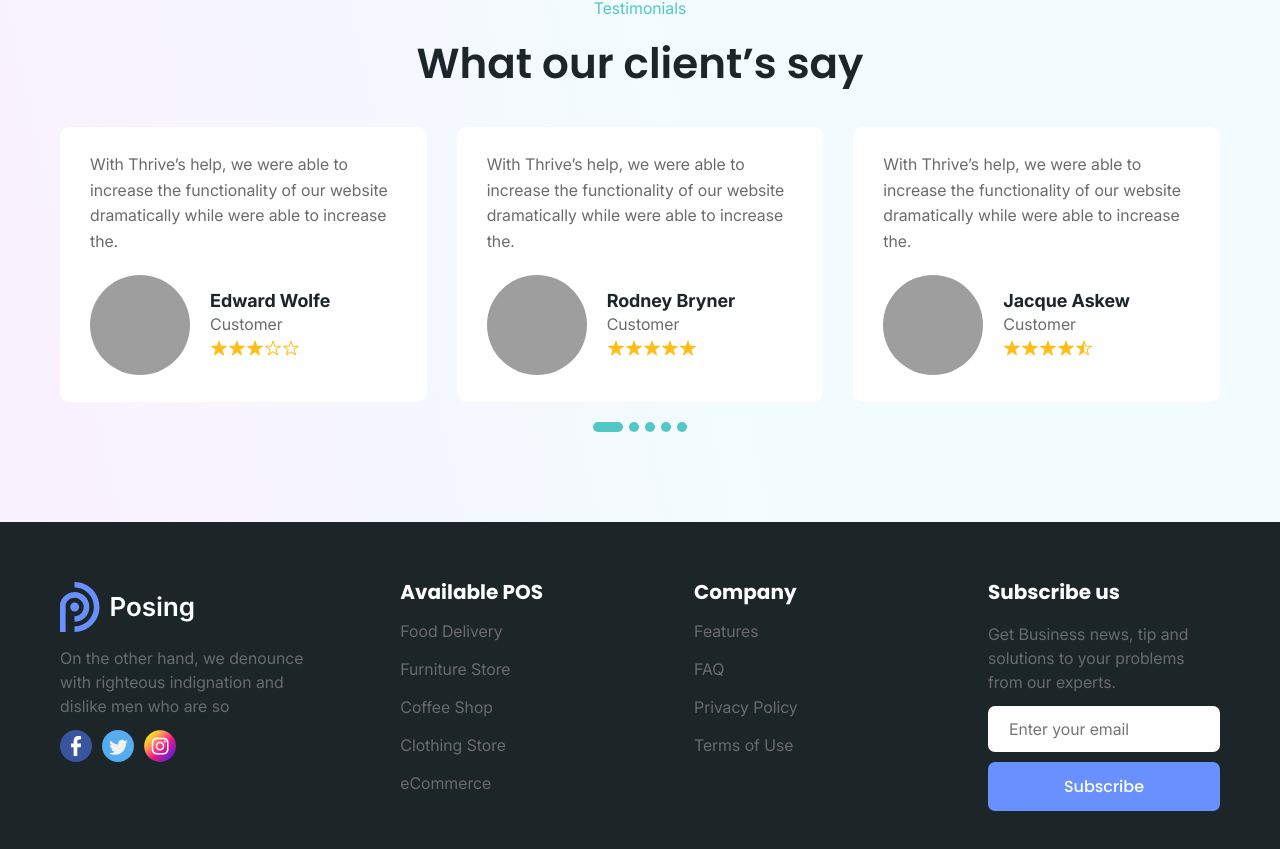
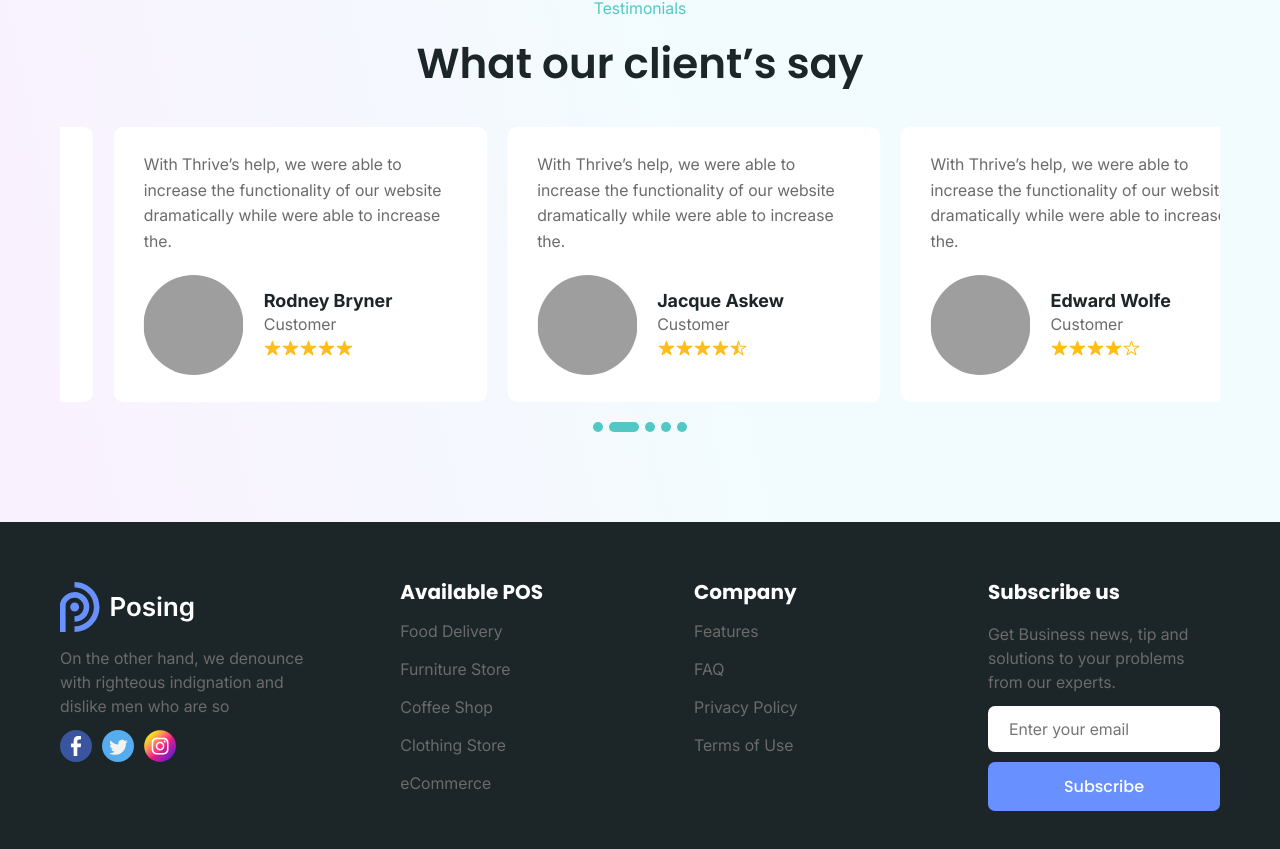
Before and after one commit to FezileChelebiyeva/Posing, a React (Create React App) app: page / in a window 1280 px wide. Shown: the part 4640-5489 px from the top of the page. Built offline with nearby package versions, Linux system fonts and the light colour scheme; grey boxes are pictures that could not be loaded.

Commit message:
fix swiper

```diff
--- a/src/components/pages/home/our-clients/OurClientsSection.tsx
+++ b/src/components/pages/home/our-clients/OurClientsSection.tsx
@@ -1,9 +1,10 @@
 import React from "react";
 import styles from "./OurClientSection.module.scss";
 import { Swiper, SwiperSlide } from "swiper/react";
-import { Pagination } from "swiper/modules";
+import { Autoplay, Pagination } from "swiper/modules";
 import "swiper/css";
 import "swiper/css/pagination";
+import 'swiper/css/autoplay';
 import client_commnets from "../../../../fake-apis/client_comments";
 import { IoIosStar, IoIosStarHalf, IoIosStarOutline } from "react-icons/io";
 
@@ -40,11 +41,15 @@ const OurClientsSection = () => {
           </div>
           <div className={styles.our_clients_comments}>
             <Swiper
-              speed={1500}
+              speed={1200}
               slidesPerView={3}
-              spaceBetween={30}
+              spaceBetween={20}
               pagination={{
                 clickable: true,
+              }}
+              autoplay={{
+                delay: 5000,
+                disableOnInteraction: false,
               }}
               breakpoints={{
                 1200: {
@@ -63,7 +68,7 @@ const OurClientsSection = () => {
                   slidesPerView: 1,
                 },
               }}
-              modules={[Pagination]}
+              modules={[Pagination, Autoplay]}
               className={styles.mySwiper}
             >
               {client_commnets.map((client: any, i: number) => {
```
